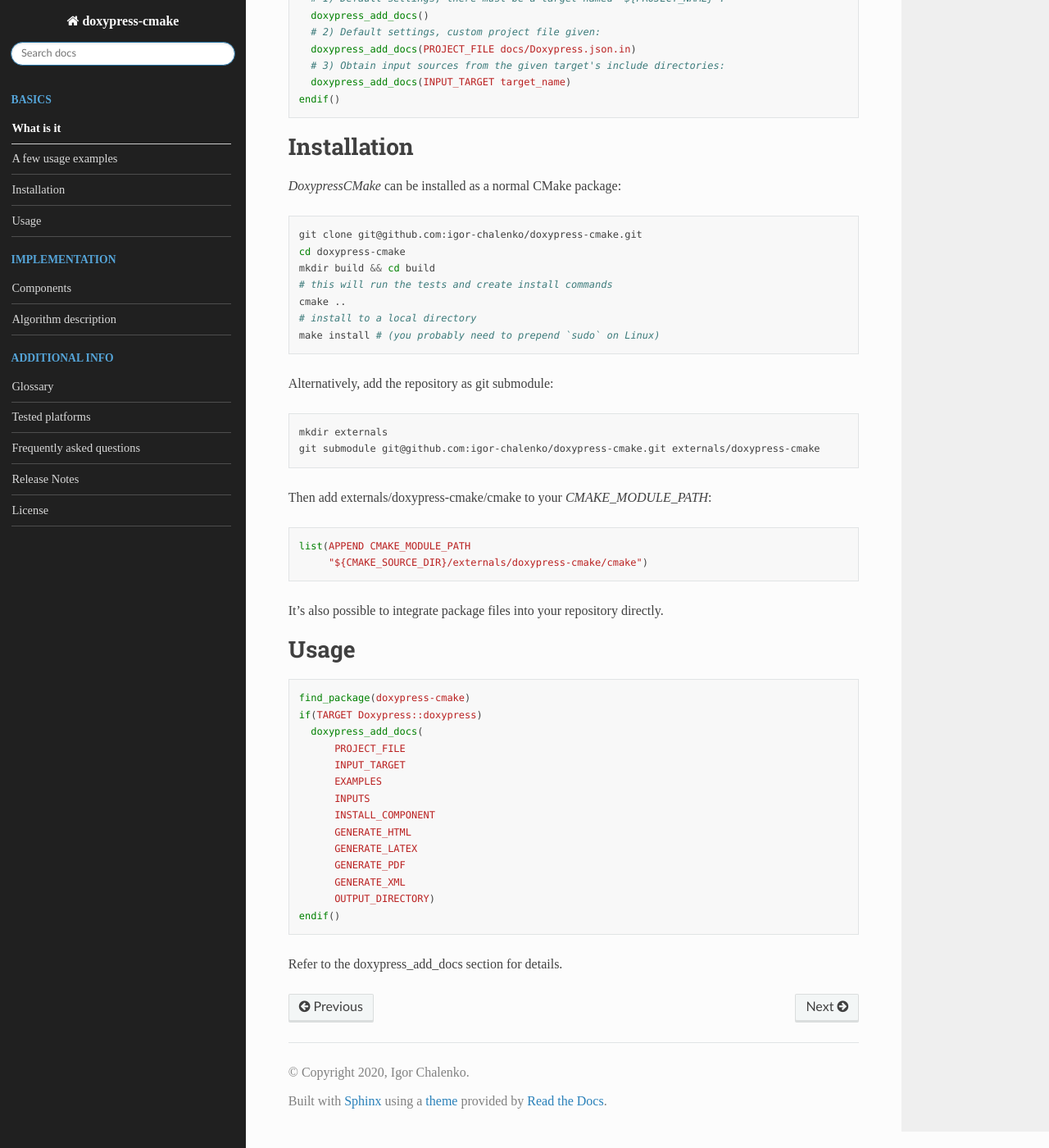
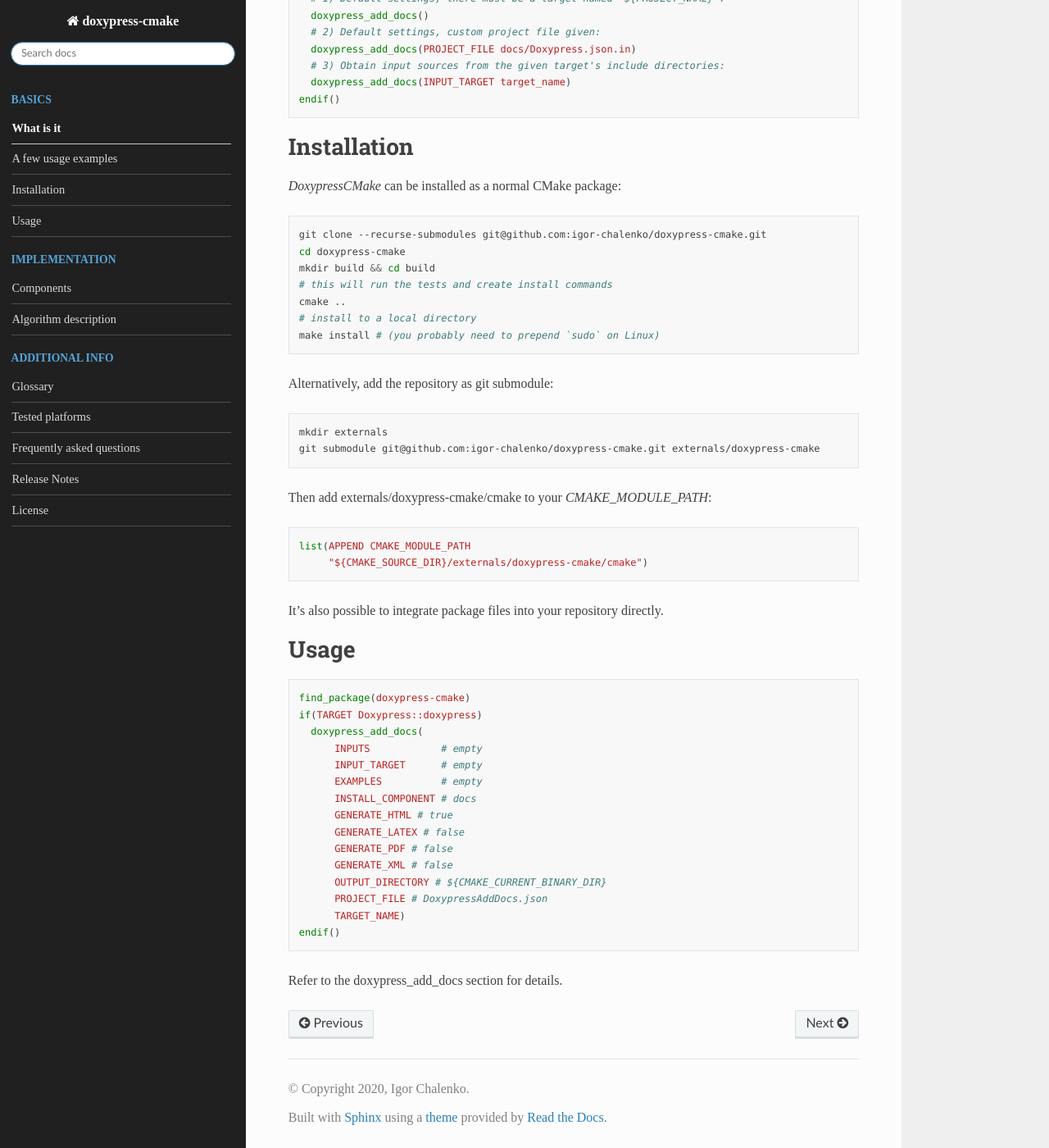
Before and after one commit to igor-chalenko/doxypress-cmake, a Sphinx documentation site: the page built from doc/source/intro.rst, in a window 1280 px wide and 1400 px high, scrolled down 500 px. Shown: the whole window at 82% size. Built offline with Sphinx 7.4.7 and the Read the Docs theme 2.0.0, drawn with Linux system fonts in a browser that asks for light colours; some of the changed text lies outside the part shown.

Commit message:
DP-14 Docs updated.

```diff
--- a/doc/source/cmake.py
+++ b/doc/source/cmake.py
@@ -444,7 +444,6 @@ class CMakeDomain(Domain):
         targetid = '%s:%s' % (typ, target)
         obj = self.data['objects'].get(targetid)
         if obj is None:
-            # TODO: warn somehow?
             return None
         return make_refnode(builder, fromdocname, obj[0], targetid,
                             contnode, target)
--- a/doc/source/intro.rst
+++ b/doc/source/intro.rst
@@ -41,7 +41,7 @@ Installation
 
 .. code-block:: bash
 
-   git clone git@github.com:igor-chalenko/doxypress-cmake.git
+   git clone --recurse-submodules git@github.com:igor-chalenko/doxypress-cmake.git
    cd doxypress-cmake
    mkdir build && cd build
    # this will run the tests and create install commands
@@ -74,16 +74,17 @@ Usage
   find_package(doxypress-cmake)
   if(TARGET Doxypress::doxypress)
     doxypress_add_docs(
-        PROJECT_FILE
-        INPUT_TARGET
-        EXAMPLES
-        INPUTS
-        INSTALL_COMPONENT
-        GENERATE_HTML
-        GENERATE_LATEX
-        GENERATE_PDF
-        GENERATE_XML
-        OUTPUT_DIRECTORY)
+        INPUTS            # empty
+        INPUT_TARGET      # empty
+        EXAMPLES          # empty
+        INSTALL_COMPONENT # docs
+        GENERATE_HTML # true
+        GENERATE_LATEX # false
+        GENERATE_PDF # false
+        GENERATE_XML # false
+        OUTPUT_DIRECTORY # ${CMAKE_CURRENT_BINARY_DIR}
+        PROJECT_FILE # DoxypressAddDocs.json
+        TARGET_NAME)
   endif()
 
 Refer to the :ref:`doxypress_add_docs` section for details.
```
Also changed, not shown: other parts of doc/source/intro.rst (+3 -3 lines), README.md (+40 -15 lines), .readthedocs.yml.
